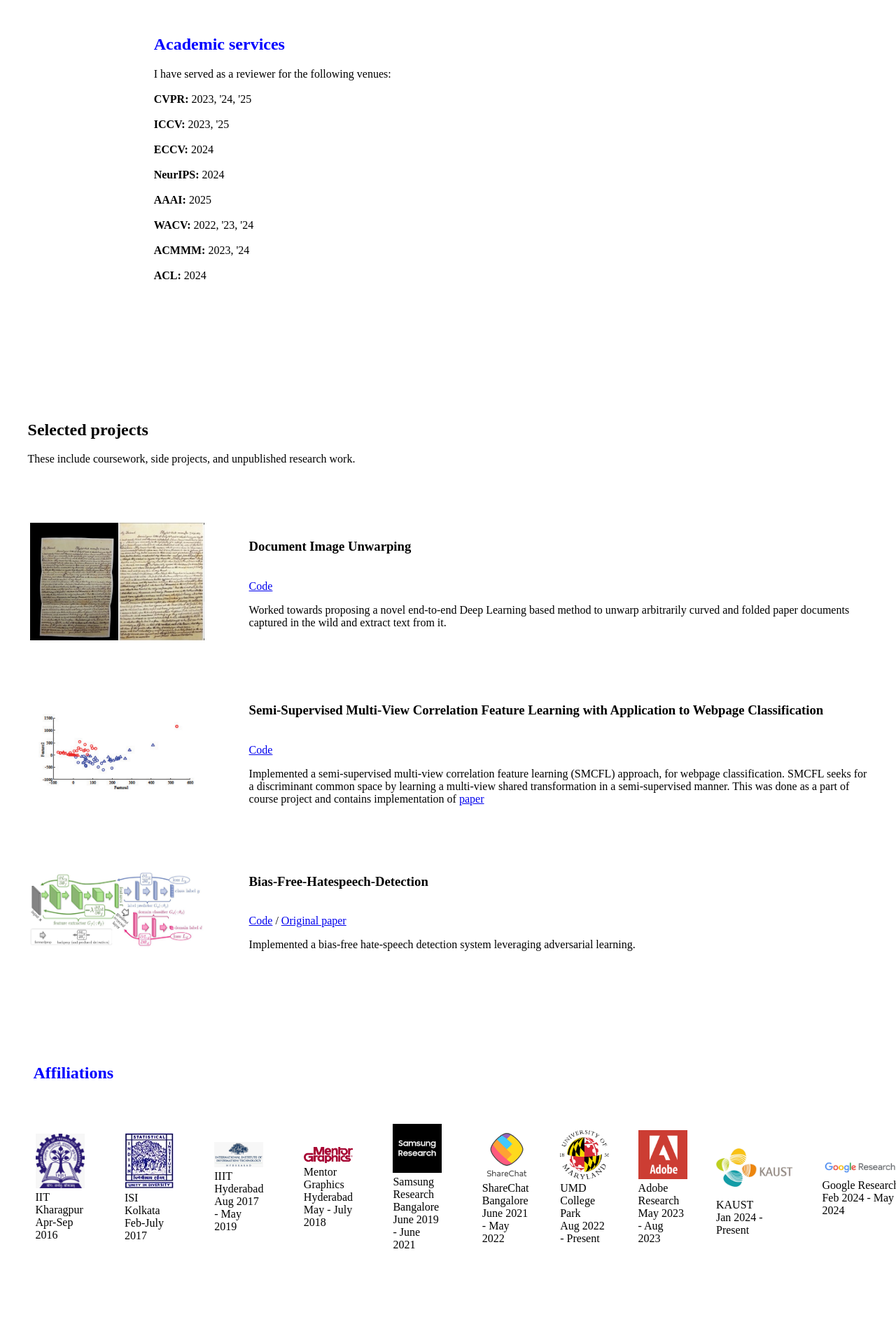
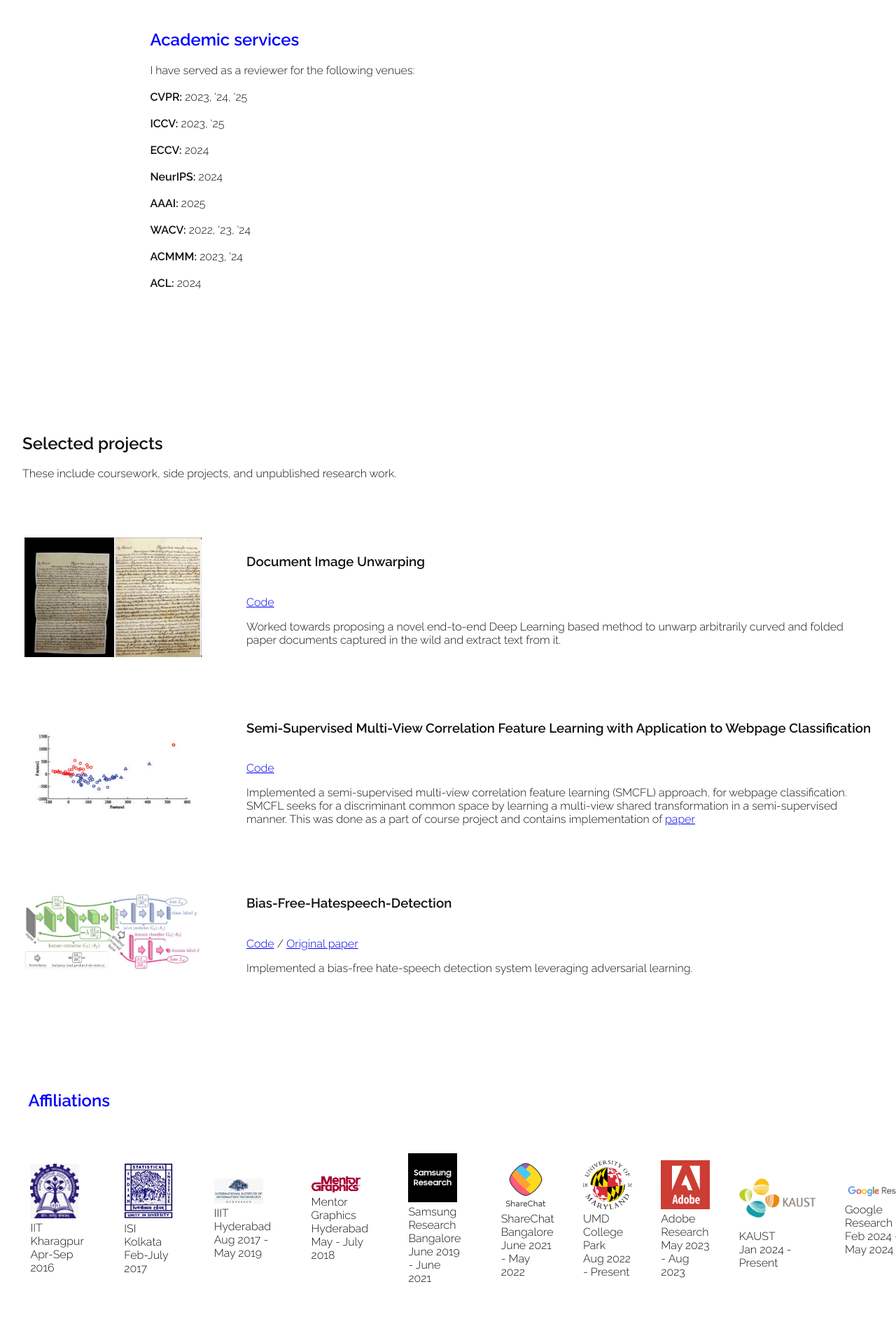
Before and after one commit to schowdhury671/schowdhury671.github.io, a Jekyll site: the page about/index.html, which Jekyll copies as it is, in a window 1280 px wide. Shown: the whole page at 70% size. Built offline with Jekyll 4.4.1, drawn with Linux system fonts in a browser that asks for light colours; before the commit the page ends 1841 px from its top, so only the background shows below that.

Commit message:
Update index.html

```diff
--- a/about/index.html
+++ b/about/index.html
@@ -1,49 +1,95 @@
-<!DOCTYPE HTML>
+<!DOCTYPE html>
 <html lang="en">
+<head>
+  <meta charset="UTF-8">
+  <title>Sanjoy Chowdhury</title>
+  <meta name="viewport" content="width=device-width, initial-scale=1">
 
-<head>
-  <title>Sanjoy's webpage</title>
+  <!-- Fonts -->
+  <link href="https://fonts.googleapis.com/css?family=Lato:400,700,400italic,700italic&display=swap" rel="stylesheet">
+  <link href="https://fonts.googleapis.com/css2?family=Raleway:wght@300;600&display=swap" rel="stylesheet">
+
+  <!-- Stylesheets -->
+  <link rel="stylesheet" href="main.css">
+  <link rel="stylesheet" href="garden.css">
+  <link rel="stylesheet" type="text/css" href="{{ site.baseurl }}/style.css" />
+  <style id="flower_css"></style>
+
+  <!-- Canonical Link -->
+  <link rel="canonical" href="{{ page.url | replace:'index.html','' | prepend: site.baseurl | prepend: site.url }}">
+
+  <!-- Embedded Styles -->
+
   <style>
+    body {
+      font-family: 'Raleway', sans-serif; /* Use Raleway consistently */
+      margin: 0;
+      padding: 0;
+      background: white;
+      color: #111;
+      font-weight: 400; /* Set default weight */
+    }
+
+.navbar {
+  display: flex;
+  justify-content: center; /* Center horizontally */
+  align-items: center;     /* Center vertically */
+  padding: 15px 10%;
+  background-color: #fff;
+  border-bottom: 1px solid #eee;
+}
+
+.navbar > * {  /* Add some space between the name and links */
+    margin: 40 120px;
+}
+
+    .site-name {
+      font-size: 38px;
+      font-weight: 600;
+      margin-right: 20px; /* Adjust as needed */
+    }
+
+    .nav-links {  /* Style the nav container */
+      display: flex; /* Make nav links also flex */
+    }
+
+    .nav-links a {
+      margin: 0 10px;
+      text-decoration: none;
+      color: #111;
+      font-weight: 500; /* Or keep consistent 400 */
+    }
+
+    /* Consistent heading fonts */
+    h1, h2, h3, h4, h5, h6 {
+        font-family: 'Raleway', sans-serif;
+        font-weight: 600; /* Or adjust as preferred */
+    }
+
+    .page-wrapper {
+      width: 80%;
+      margin: 0 auto;
+      padding-top: 40px;
+    }
+
     .code-box {
-      border: 2px solid #4CAF50; /* Green border for the box */
-      padding: 15px 20px; /* Add padding inside the box */
-      border-radius: 8px; /* Rounded corners */
-      box-shadow: 0 4px 8px rgba(0, 0, 0, 0.1); /* Add a soft shadow for depth */
-      font-family: 'Courier New', Courier, monospace; /* Monospace font for a code look */
-      background-color: #f9f9f9; /* Light background color */
-      display: inline-block; /* Make the box fit around the content */
+      border: 2px solid #4CAF50;
+      padding: 15px 20px;
+      border-radius: 8px;
+      box-shadow: 0 4px 8px rgba(0, 0, 0, 0.1);
+      font-family: 'Courier New', Courier, monospace;
+      background-color: #f9f9f9;
+      display: inline-block;
     }
+
     .center-content {
-      text-align: center; /* Center align the content */
+      text-align: center;
     }
+
     .red-text {
-      color: red; /* Red color for the bold text */
+      color: red;
     }
   </style>
-
-  <meta content="text/html; charset=utf-8" http-equiv="Content-Type">
-
-  <meta name="Sanjoy" content="Sanjoy's webpage" />
-  <meta name="viewport" content="width=device-width, initial-scale=1">
-
-  <link rel="stylesheet" type="text/css" href="{{ site.baseurl }}/style.css" />
-
-
-
-
-  <meta name="viewport" content="width=device-width, initial-scale=1.0">
-  <meta charset="UTF-8">
-<!--   <title>Simple Research Garden</title> -->
-  <link rel="stylesheet" href="main.css">
-  <link rel="stylesheet" href="garden.css">
-  <style id="flower_css"></style>
-
-
-
-
-  <link rel="canonical" href="{{ page.url | replace:'index.html','' | prepend: site.baseurl | prepend: site.url }}">
-  <link href="https://fonts.googleapis.com/css?family=Lato:400,700,400italic,700italic" rel="stylesheet" type="text/css">
-
 
 </head>
 
```
